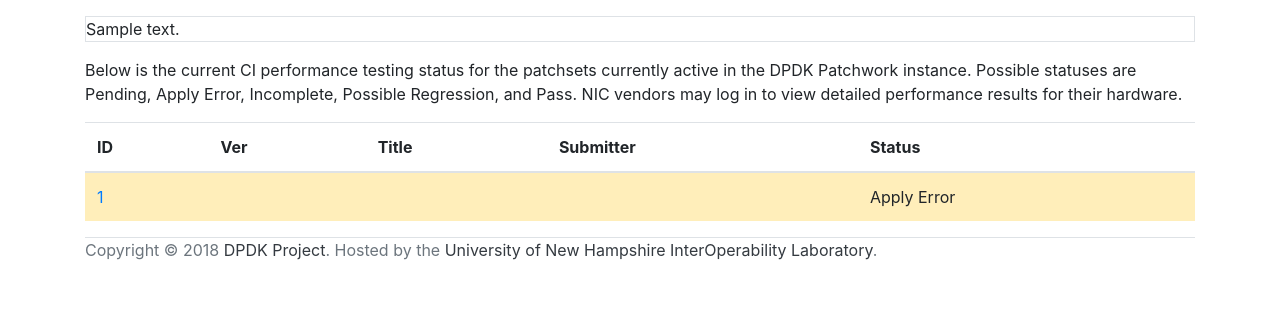
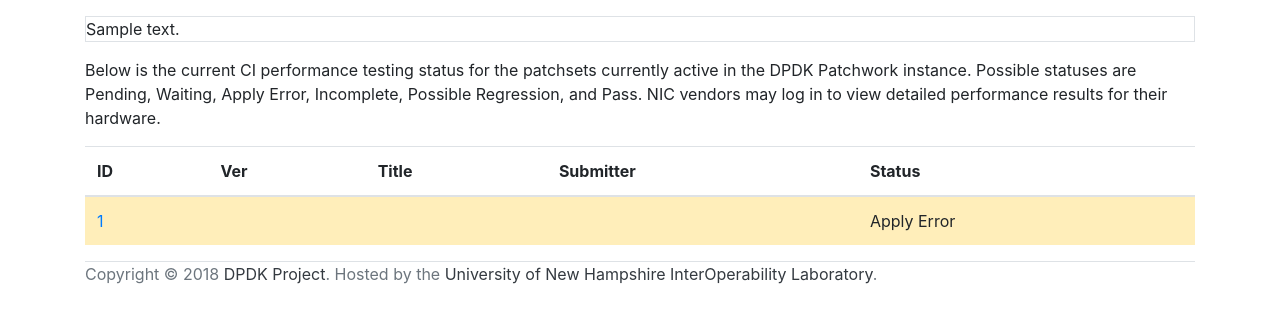
Before and after one commit to zhoumin2/dpdk-ci-site, a Django app: template cisite/dashboard/templates/dashboard.html in a window 1280 px wide. Shown: the part 104-427 px from the top of the page. Run offline with Django 3.2, Linux system fonts and the light colour scheme; tables that the repository leaves empty hold one stand-in row (values such as "Sample post"); the template is opened without the code that fills it: values that come from a table or form of the project are taken from there, most other values are stand-ins (such as "Sample title", 1, 10 or a date in 2020); parts of the project's set-up code (start-up, migrations or seed data) failed here and were passed over; some libraries are stand-ins or nearby versions.

Commit message:
DPDKLAB-274: Add new status Waiting for while tests are running
Add a new status Waiting which indicates that a tarball exists but no
runs exist yet.

```diff
--- a/cisite/dashboard/templates/dashboard.html
+++ b/cisite/dashboard/templates/dashboard.html
@@ -7,8 +7,9 @@
 {% block content %}
   <p>Below is the current CI performance testing status for the patchsets
   currently active in the DPDK Patchwork instance. Possible statuses are
-  Pending, Apply Error, Incomplete, Possible Regression, and Pass. NIC vendors
-  may log in to view detailed performance results for their hardware.</p>
+  Pending, Waiting, Apply Error, Incomplete, Possible Regression, and
+  Pass. NIC vendors may log in to view detailed performance results for
+  their hardware.</p>
   <div class="table-responsive-sm">
     <table class="table table-hover">
       <thead>
--- a/cisite/results/models.py
+++ b/cisite/results/models.py
@@ -75,9 +75,10 @@
         """Return the status string to be displayed on the dashboard."""
         if self.apply_error:
             return "Apply Error"
-        elif (not self.tarballs.exists() or
-              not self.tarballs.last().runs.exists()):
+        elif not self.tarballs.exists():
             return "Pending"
+        elif not self.tarballs.last().runs.exists():
+            return "Waiting"
         else:
             trs = self.tarballs.last().runs
             Environment = apps.get_model('results', 'Environment')
```
